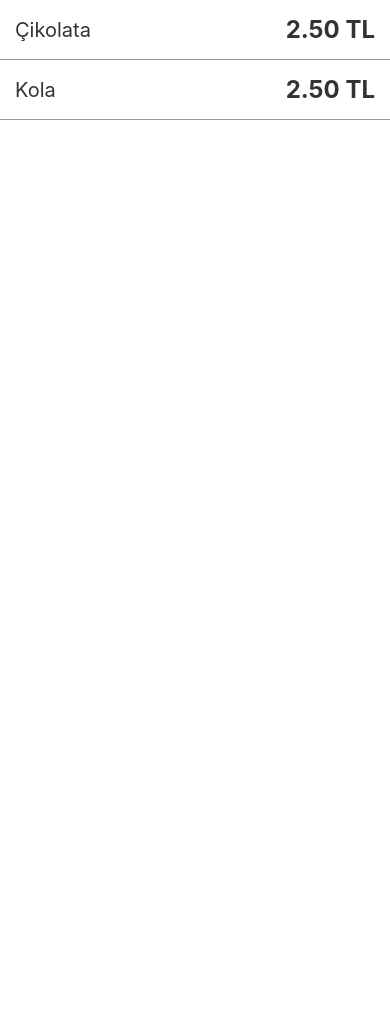
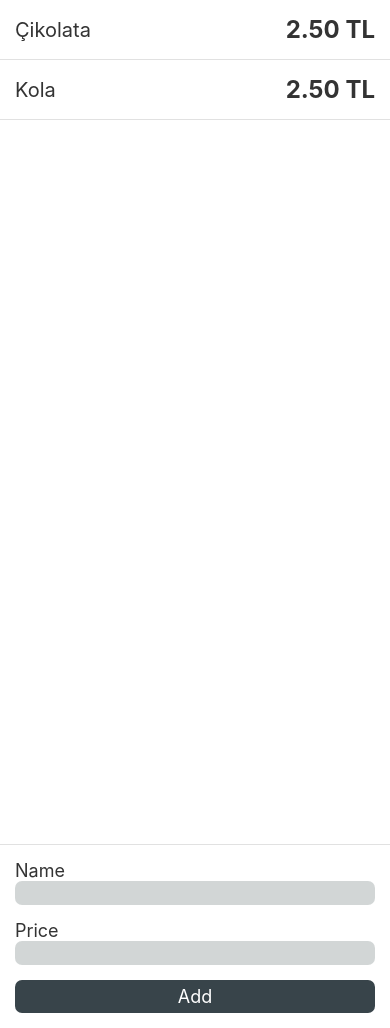
Before and after one commit to patika-128-react-native-bootcamp/week_2-omer-ayhan, a React Native app: screen / in a window 390 px wide. Before the commit the page ends 844 px from the top, so only its background shows below. Built offline with nearby package versions, Linux system fonts and the light colour scheme.

Commit message:
feat: :sparkles: component for adding item

```diff
--- a/src/App.js
+++ b/src/App.js
@@ -1,5 +1,6 @@
 import React from "react";
-import { FlatList, SafeAreaView } from "react-native";
+import { FlatList, SafeAreaView, StyleSheet, View } from "react-native";
+import AddItem from "./Components/AddItem";
 import ItemList from "./Components/ItemList";
 
 export default function App() {
@@ -19,12 +20,29 @@ export default function App() {
   const renderItems = ({ item }) => <ItemList item={item} />;
   const extractKey = ({ id }) => id.toString();
   return (
-    <SafeAreaView>
-      <FlatList
-        keyExtractor={extractKey}
-        data={items}
-        renderItem={renderItems}
-      />
+    <SafeAreaView style={styles.container}>
+      <View style={styles.list_container}>
+        <FlatList
+          keyExtractor={extractKey}
+          data={items}
+          renderItem={renderItems}
+        />
+      </View>
+      <View style={styles.input_container}>
+        <AddItem setItems={setItems} />
+      </View>
     </SafeAreaView>
   );
 }
+
+const styles = StyleSheet.create({
+  container: {
+    flex: 1,
+  },
+  list_container: {
+    flex: 1,
+  },
+  input_container: {
+    flex: 0,
+  },
+});
--- /dev/null
+++ b/src/Components/AddItem/AddItem.js
@@ -0,0 +1,24 @@
+import React from "react";
+import { View, Text, TextInput, TouchableOpacity } from "react-native";
+import styles from "./AddItem.style";
+
+function AddItem({ setItems }) {
+  return (
+    <View style={styles.container}>
+      <View>
+        <Text style={styles.input_title}>Name</Text>
+        <TextInput style={styles.input} />
+      </View>
+
+      <View>
+        <Text style={styles.input_title}>Price</Text>
+        <TextInput style={styles.input} />
+      </View>
+      <TouchableOpacity style={styles.button}>
+        <Text style={styles.button_text}>Add</Text>
+      </TouchableOpacity>
+    </View>
+  );
+}
+
+export default AddItem;
--- /dev/null
+++ b/src/Components/AddItem/AddItem.style.js
@@ -0,0 +1,36 @@
+import { StyleSheet } from "react-native";
+
+const styles = StyleSheet.create({
+  container: {
+    padding: 15,
+    borderTopWidth: 0.95,
+    borderTopColor: "#e1e1e1",
+  },
+  input_title: {
+    fontSize: 18,
+    color: "#333",
+  },
+  input: {
+    backgroundColor: "#cdd1d1e3",
+    paddingTop: 2,
+    paddingBottom: 2,
+    paddingLeft: 6,
+    paddingRight: 6,
+    marginBottom: 15,
+    borderRadius: 7,
+    fontSize: 16,
+  },
+  button: {
+    padding: 6,
+    backgroundColor: "#38444a",
+    color: "#fff",
+    borderRadius: 7,
+  },
+  button_text: {
+    color: "#fff",
+    fontSize: 18,
+    textAlign: "center",
+  },
+});
+
+export default styles;
--- /dev/null
+++ b/src/Components/AddItem/index.js
@@ -0,0 +1 @@
+export { default } from "./AddItem";
--- a/src/Components/ItemList/ItemList.style.js
+++ b/src/Components/ItemList/ItemList.style.js
@@ -6,8 +6,8 @@ const styles = StyleSheet.create({
     flexDirection: "row",
     justifyContent: "space-between",
     alignItems: "center",
-    borderBottomWidth: 0.5,
-    borderBottomColor: "#999",
+    borderBottomWidth: 0.95,
+    borderBottomColor: "#e1e1e1",
   },
   text_item: {
     fontSize: 20,
```
